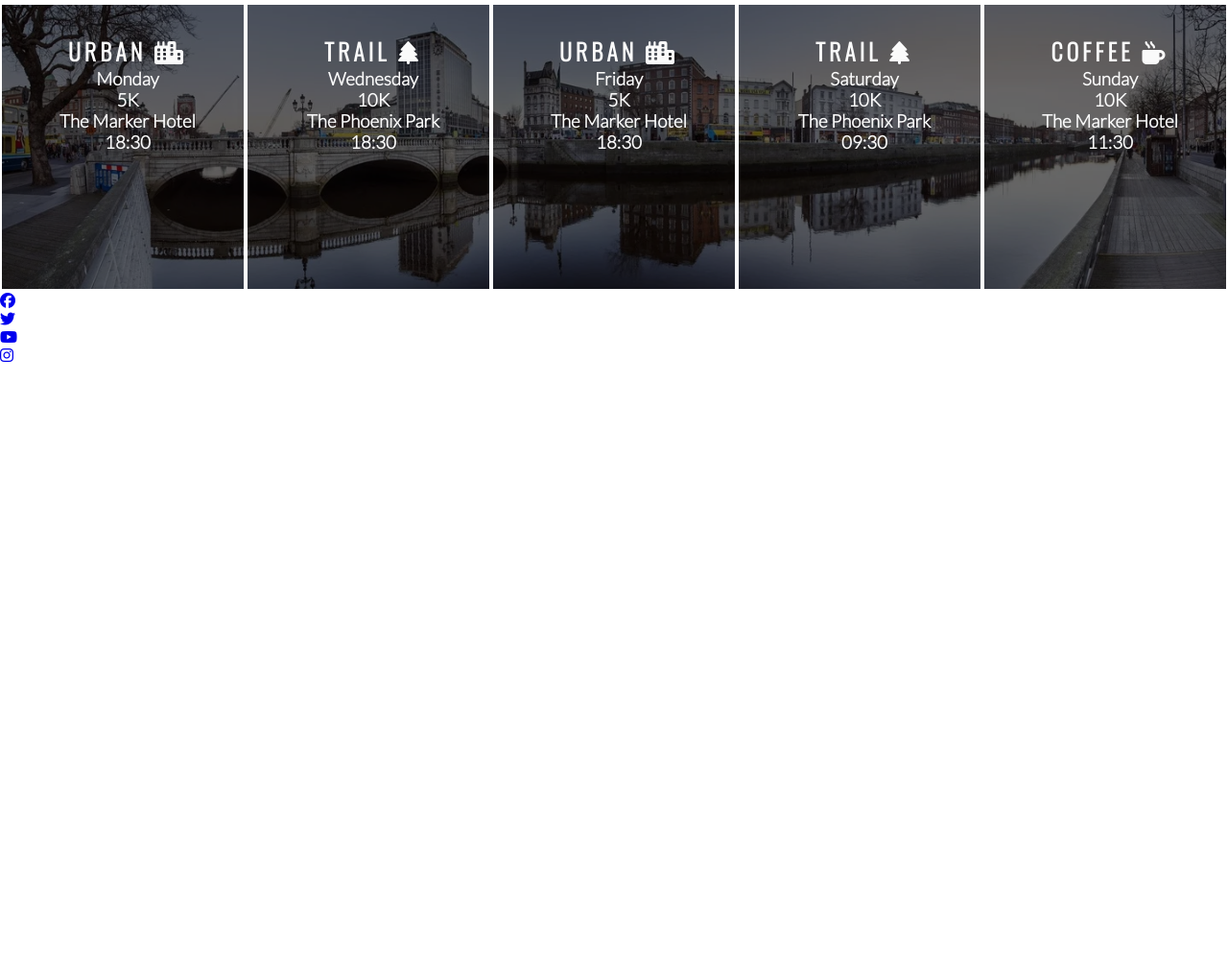
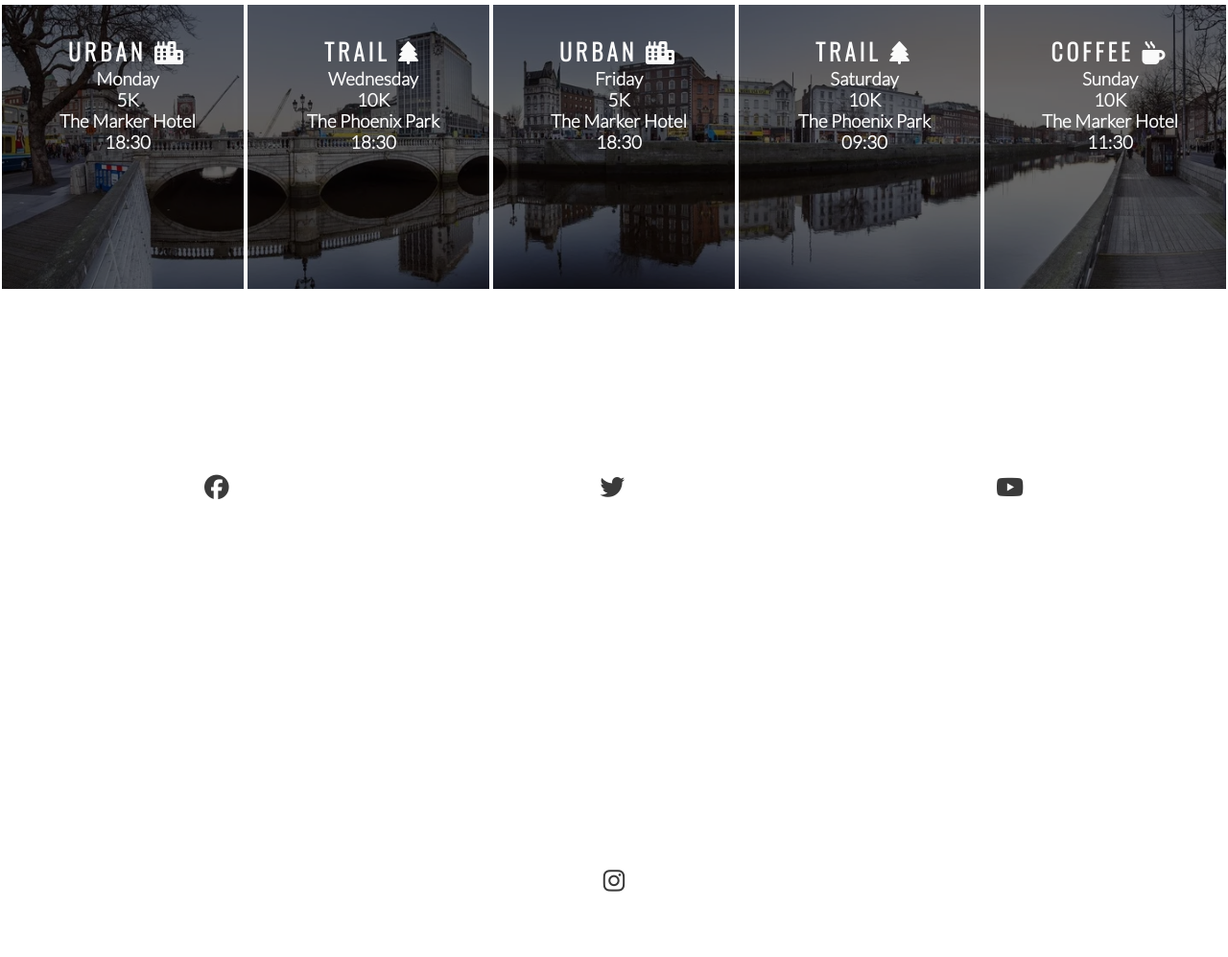
Before and after one commit to giankpetrov/CI-Template, a plain HTML site: page index.html in a window 1280 px wide. Shown: the part 1302-2299 px from the top of the page at 96% size. Before the commit the page ends 1681 px from the top, so only its background shows below. Drawn offline with nearby package versions, Linux system fonts and the light colour scheme.

Commit message:
add untracked files and folders

```diff
--- a/assets/css/style.css
+++ b/assets/css/style.css
@@ -211,3 +211,24 @@ hr {
 #times h2 {
     color: #fafafa;
 }
+
+/* footer */
+
+footer {
+    height: 150px;
+}
+
+.social-networks {
+    text-align: center;
+}
+
+.social-networks > li {
+    display: inline;
+}
+
+.social-networks i {
+    font-size: 160%;
+    margin: 10%;
+    padding: 5%;
+    color: #3a3a3a;
+}
--- a/index.html
+++ b/index.html
@@ -129,23 +129,23 @@
         </div>
     </section>
     <footer>
-        <ul>
+        <ul class="social-networks">
             <li>
                 <a href="https://facebook.com" target="_blank" rel="noopener" aria-label="Visit our Facebook page (opens in a new tab">
-                    <i class="fab fa-facebook"></i></li>
-                </a>
+                    <i class="fab fa-facebook"></i></a>
+            </li>
             <li>
                 <a href="https://twitter.com" target="_blank" rel="noopener" aria-label="Visit our Twitter page (opens in a new tab">
-                    <i class="fab fa-twitter"></i></li>
-                </a>
+                    <i class="fab fa-twitter"></i></a>
+            </li>
             <li>
                 <a href="https://youtube.com" target="_blank" rel="noopener" aria-label="Visit our Youtube page (opens in a new tab">
-                    <i class="fab fa-youtube"></i></li>
-                </a>
+                    <i class="fab fa-youtube"></i></a>
+            </li>
             <li>
                 <a href="https://instagram.com" target="_blank" rel="noopener" aria-label="Visit our instagram page (opens in a new tab">
-                    <i class="fab fa-instagram"></i></li>
-                </a>
+                    <i class="fab fa-instagram"></i></a>
+            </li>
         </ul>
     </footer>
     <!-- font awesome script -->
```
